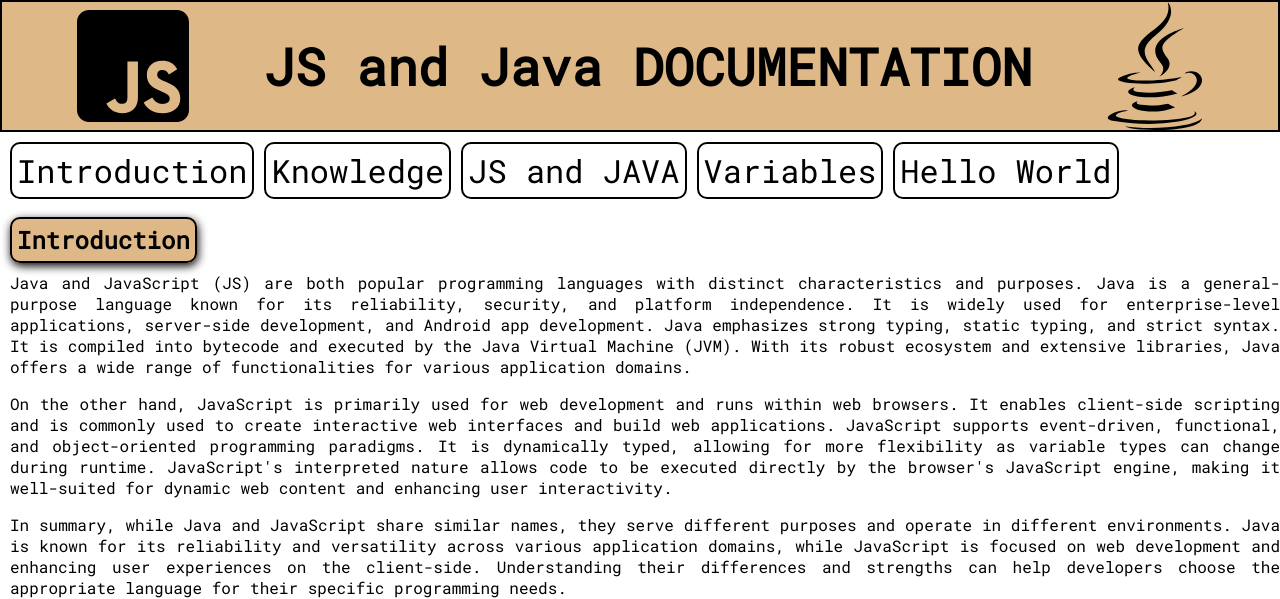
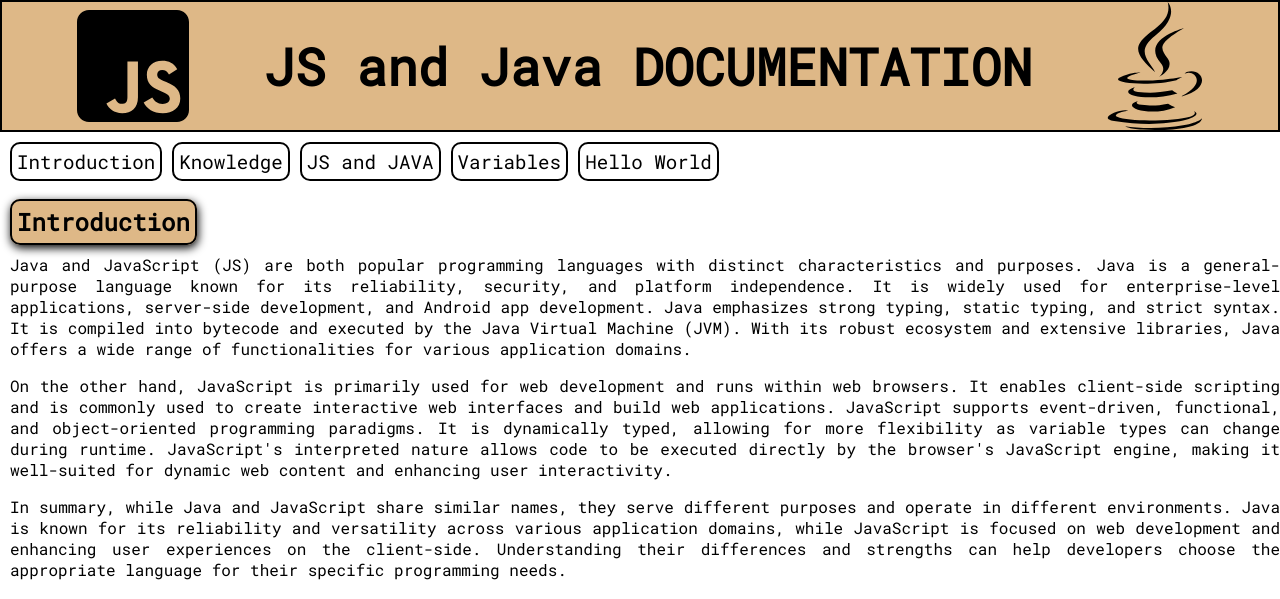
Before and after one commit to Swapnendu003/Tech-Doc, a plain HTML site: page index.html in a window 1280 px wide. Shown: the top 599 px of the page. Drawn offline with Linux system fonts and the light colour scheme; a web font is replaced by a local one.

Commit message:
Fixed some bug

```diff
--- a/styles.css
+++ b/styles.css
@@ -54,7 +54,7 @@
   }
 
   .nav-element a {
-    font-size: 2.5vw; /* Adjust the font size to be responsive */
+    font-size: 1.5vw; /* Adjust the font size to be responsive */
     font-family: 'Roboto Mono', monospace;
     text-decoration: none;
     color: black;
```
